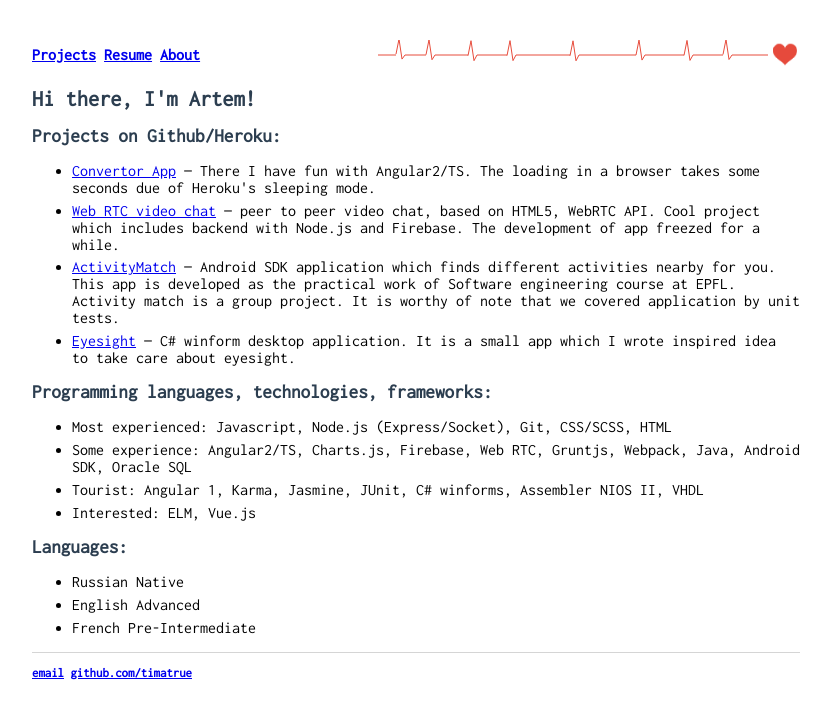
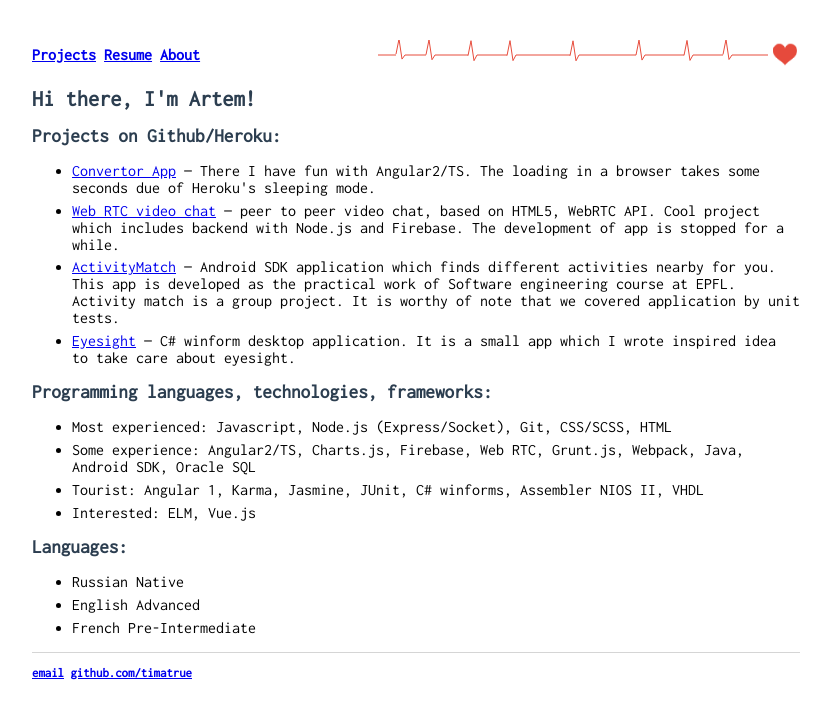
Before and after one commit to timatrue/timatrue.github.io, a Jekyll site: the page built from index.html, in a window 1280 px wide. Shown: the top 719 px of the page, without its empty margins (224-1054 px from the left). Built offline with Jekyll 4.4.1, drawn with Linux system fonts in a browser that asks for light colours.

Commit message:
text update

```diff
--- a/index.html
+++ b/index.html
@@ -9,7 +9,7 @@ title: Frontend developer Trushinskiy Artem, portfolio
 			<ul>
 				<li><a href="https://fast-scrubland-21653.herokuapp.com/">Convertor App</a> — There I have fun with Angular2/TS. The loading in a browser takes some seconds due of Heroku's sleeping mode.</li>
 				<li><a href="https://github.com/timatrue/webrtc">Web RTC video chat</a> — peer to peer video chat, based on HTML5, WebRTC API.
-					Cool project which includes backend with Node.js and Firebase. The development of app freezed for a while.
+					Cool project which includes backend with Node.js and Firebase. The development of app is stopped for a while.
 				</li>
 				<li><a href="https://github.com/timatrue/activity-match">ActivityMatch</a>  — Android SDK application which finds different activities nearby for you.
 					This app is developed as the practical work of Software engineering course at EPFL. Activity match is a group project.
@@ -21,7 +21,7 @@ title: Frontend developer Trushinskiy Artem, portfolio
 		<h2>Programming languages, technologies, frameworks:</h2>
 			<ul style="list-style-type:disc">
 				<li>Most experienced: Javascript, Node.js (Express/Socket), Git, CSS/SCSS, HTML</li>
-				<li>Some experience: Angular2/TS, Charts.js, Firebase, Web RTC, Gruntjs, Webpack, Java, Android SDK, Oracle SQL</li>
+				<li>Some experience: Angular2/TS, Charts.js, Firebase, Web RTC, Grunt.js, Webpack, Java, Android SDK, Oracle SQL</li>
 				<li>Tourist: Angular 1, Karma, Jasmine, JUnit, C# winforms, Assembler NIOS II, VHDL</li>
 				<li>Interested: ELM, Vue.js  </li>
 			</ul>
```
